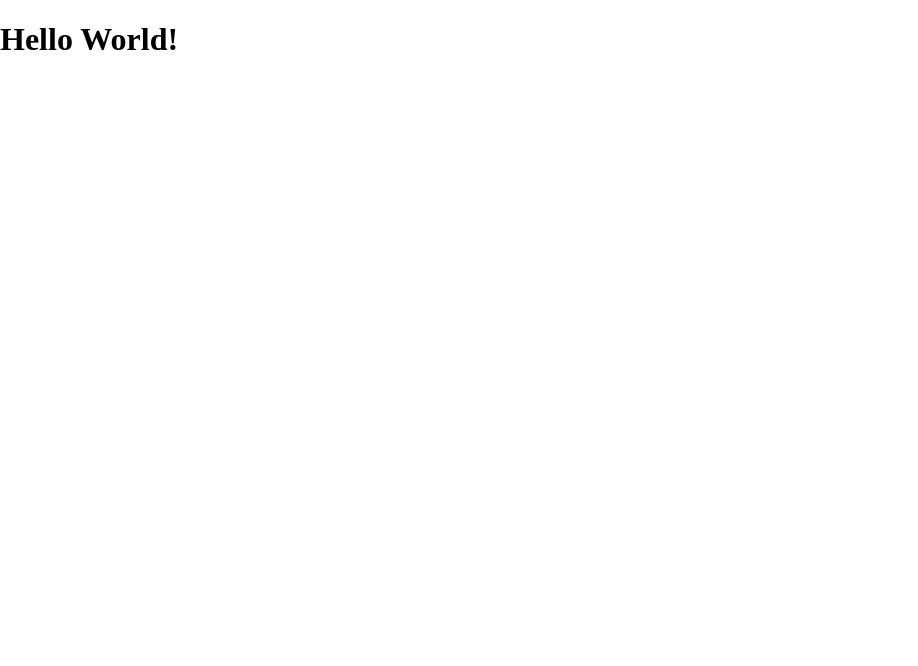
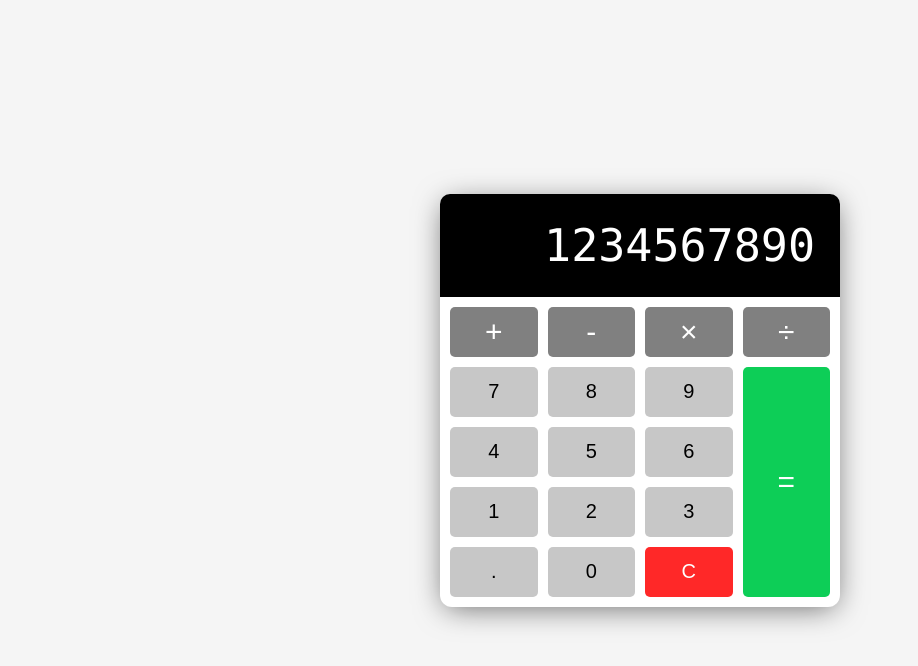
Before and after one commit to DipaGalani/calculator, a plain HTML site: page index.html in a window 1280 px wide. Shown: the whole page, without its empty margins (0-918 px from the left). Drawn offline with Linux system fonts and the light colour scheme.

Commit message:
finalized UI - april 23

```diff
--- a/index.html
+++ b/index.html
@@ -3,20 +3,42 @@
   <head>
     <meta charset="UTF-8" />
     <meta name="viewport" content="width=device-width, initial-scale=1.0" />
-    <title>Template</title>
+    <title>Calculator</title>
     <link
       rel="shortcut icon"
       href="https://www.google.com/s2/favicons?domain=nanyang.sch.id"
       type="image/png"
     />
-    <link
-      rel="stylesheet"
-      href="https://cdnjs.cloudflare.com/ajax/libs/font-awesome/6.5.1/css/all.min.css"
-    />
     <link rel="stylesheet" href="style.css" />
   </head>
   <body>
-    <h1>Hello World!</h1>
+    <!-- Calculator -->
+    <div class="calculator">
+      <!-- Display -->
+      <div class="calculator-display">
+        <h1>1234567890</h1>
+      </div>
+      <!-- Buttons -->
+      <div class="calculator-buttons">
+        <button class="operator" value="+">+</button>
+        <button class="operator" value="-">-</button>
+        <button class="operator" value="*">×</button>
+        <button class="operator" value="/">÷</button>
+        <button value="7">7</button>
+        <button value="8">8</button>
+        <button value="9">9</button>
+        <button value="4">4</button>
+        <button value="5">5</button>
+        <button value="6">6</button>
+        <button value="1">1</button>
+        <button value="2">2</button>
+        <button value="3">3</button>
+        <button class="decimal" value=".">.</button>
+        <button value="0">0</button>
+        <button class="clear" id="clear-btn">C</button>
+        <button class="equal-sign operator" value="=">=</button>
+      </div>
+    </div>
     <!-- Script -->
     <script src="script.js"></script>
   </body>
--- a/style.css
+++ b/style.css
@@ -5,4 +5,110 @@ html {
 body {
     margin: 0;
     min-height: 100vh;
+    background-color: whitesmoke;
+    display: flex;
+    justify-content: center;
+    align-items: center;
+    /* background: linear-gradient(to right, #0f2027, #203a43, #2c5364); */
 }
+
+.calculator {
+    background: white;
+    width: 400px;
+    border-radius: 12px;
+    box-shadow: 0 5px 30px -5px rgba(0, 0, 0, 0.6)
+}
+
+.calculator-display {
+    background-color: black;
+    color: white;
+    margin: 0;
+    display: flex;
+    align-items: center;
+    justify-content: flex-end;
+    border-radius: 10px 10px 0 0;
+}
+
+.calculator-display h1 {
+    margin: 0;
+    padding: 25px;
+    font-size: 45px;
+    font-family: 'Lucida Console', sans-serif;
+    font-weight: 100;
+    overflow-x: auto;
+}
+
+/* Custom Scrollbar */
+::-webkit-scrollbar {
+    width: 10px;
+  }
+
+  ::-webkit-scrollbar-track {
+    background: #f1f1f1;
+  }
+
+  ::-webkit-scrollbar-thumb {
+    background: #888;
+  }
+
+  ::-webkit-scrollbar-thumb:hover {
+    background: #555;
+  }
+
+/* Buttons */
+.calculator-buttons {
+    display: grid;
+    grid-template-columns: repeat(4, 1fr);
+    grid-gap: 10px;
+    padding: 10px;
+}
+
+button {
+    min-height: 50px;
+    font-size: 20px;
+    font-weight: 100;
+    border: none;
+    border-radius: 5px;
+    cursor: pointer;
+    background-color: rgb(199, 199, 199);
+}
+
+button:hover {
+    filter: brightness(110%);
+}
+
+button:active {
+    transform: translateY(1px);
+}
+
+button:focus {
+    outline: none;
+}
+
+.operator {
+    background-color: grey;
+    color: white;
+    font-size: 30px;
+}
+
+.clear {
+    background-color: rgb(255, 40, 40);
+    color: white;
+}
+
+.clear:hover {
+    filter: brightness(90%);
+}
+
+.equal-sign {
+    grid-column: -2;
+    grid-row: 2 / span 4;
+    background-color: rgb(13, 206, 87);
+}
+
+/* Media Queries */
+@media screen and (max-width: 600px) {
+    .calculator {
+        width: 95%;
+    }
+}
```
